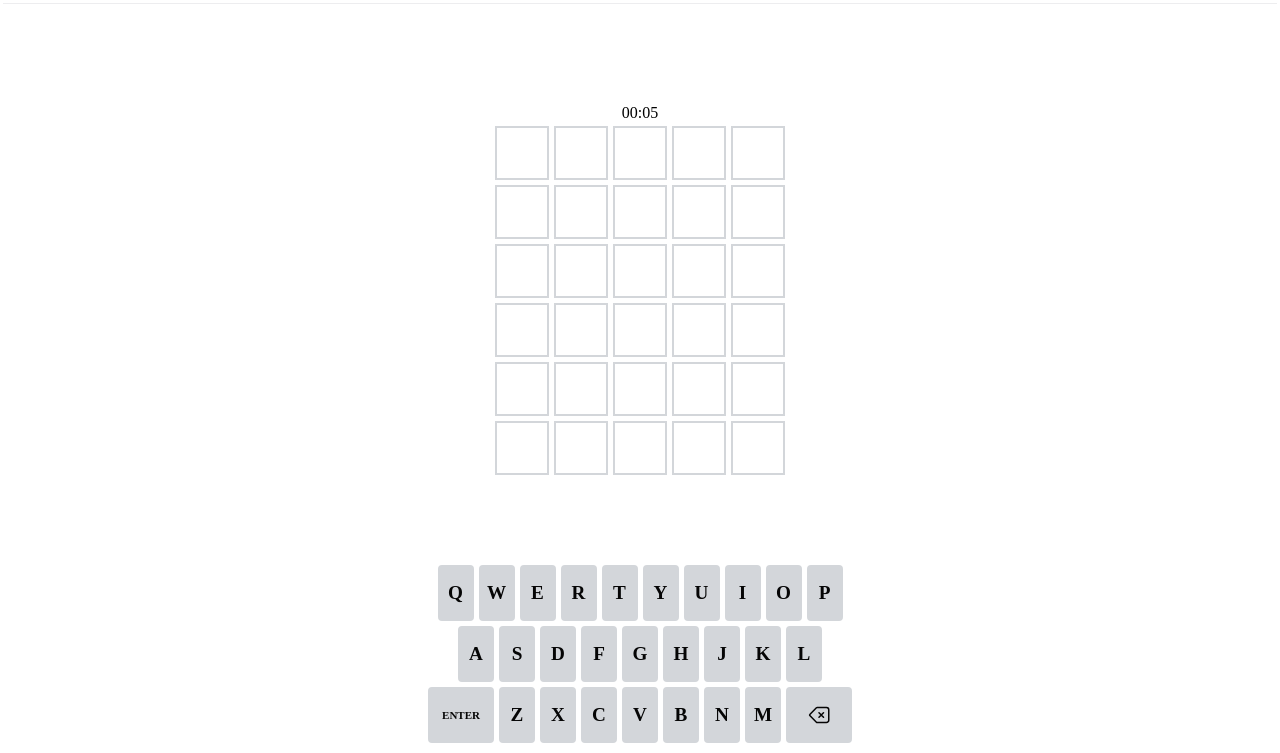
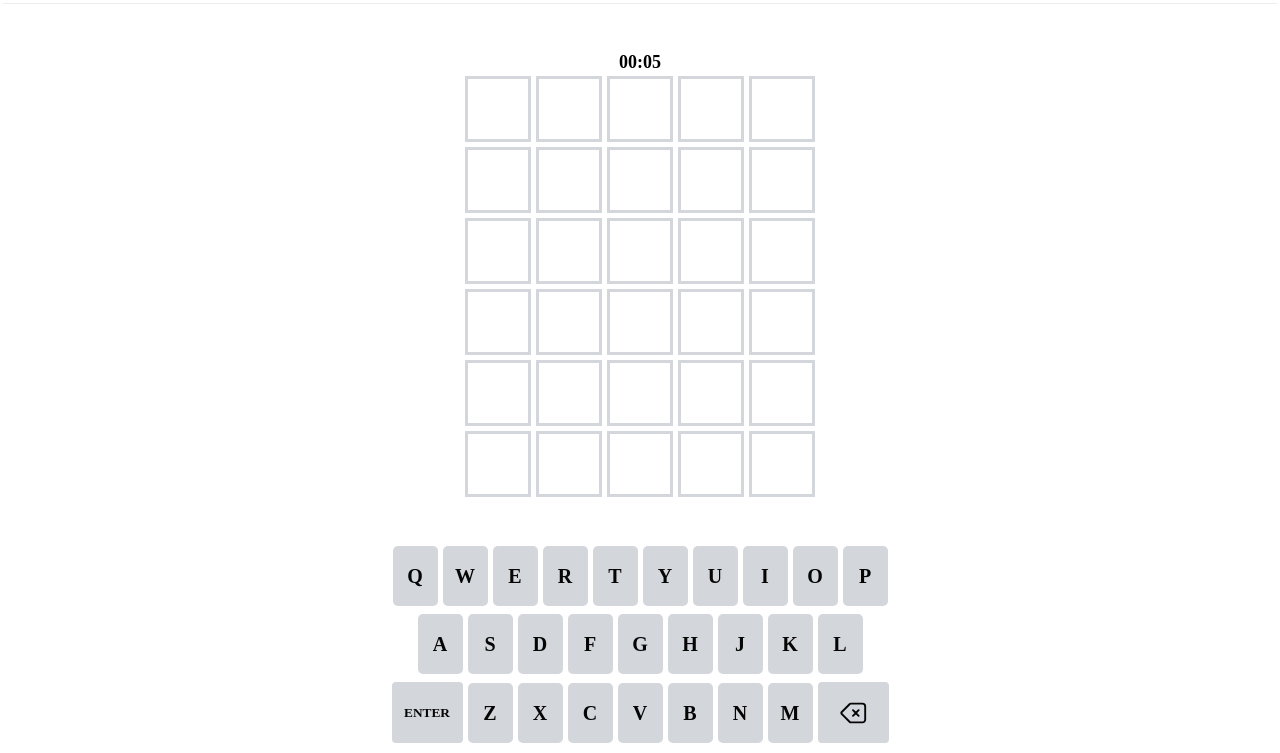
Before and after one commit to Yeji-Cho/wordle, a plain HTML site: page index.html in a window 1280 px wide. Shown: the part 47-800 px from the top of the page. Drawn offline with nearby package versions, Linux system fonts and the light colour scheme.

Commit message:
[wordle] a little bit of editing

```diff
--- a/css/footer.css
+++ b/css/footer.css
@@ -1,53 +1,51 @@
 footer {
-    margin-bottom: 10px;
+    padding-bottom: 10px;
     display: flex;
     flex-direction: column;
+    justify-content: center;
+    align-items: center;
+    gap: 8px;
+}
+
+.keyboard-row {
+    width: 100vw;
+    display: flex;
     justify-content: center;
     align-items: center;
     gap: 5px;
 }
 
-.keyboard-row {
+.keyboard-column {
+    width: 45px;
+    height: 60px;
     display: flex;
     justify-content: center;
     align-items: center;
-    gap: 5px;
+    background-color: #d3d6da;
+    border-radius: 5px;
+    color: #050505;
+    font-size: 20px;
     font-weight: bold;
-    font-size: larger;
-}
-
-.keyboard-row:hover {
     cursor: pointer;
-}
-
-.keyboard-column {
-    display: flex;
-    justify-content: center;
-    align-items: center;
-    width: 30px;
-    height: 50px;
-    border: 3px solid #d3d6da;
-    background-color: #d3d6da;
-    border-radius: 4px;
-    color: #050505;
 }
 
 .keyboard-column_wide {
     display: flex;
     justify-content: center;
     align-items: center;
-    width: 60px;
-    height: 50px;
+    width: 65px;
+    height: 55px;
     border: 3px solid #d3d6da;
     background-color: #d3d6da;
     border-radius: 4px;
     color: #050505;
-    font-size: 11px;
+    font-size: smaller;
+    font-weight: bold;
 }
 
 .backspace-icon {
+    width: 30px;
     display: flex;
     justify-content: center;
     align-items: center;
-    width: 40%;
 }
--- a/css/main.css
+++ b/css/main.css
@@ -1,10 +1,14 @@
 main {
     display: flex;
-    flex-direction: column;
     justify-content: center;
     align-items: center;
+    flex-direction: column;
     gap: 5px;
-    margin-top: 10px;
+}
+
+#timer {
+    font-size: large;
+    font-weight: bold;
 }
 
 .board-row {
@@ -15,10 +19,12 @@ main {
 }
 
 .board-column {
+    width: 60px;
+    height: 60px;
+    border: 3px solid #d3d6da;
     display: flex;
     justify-content: center;
     align-items: center;
-    border: 2px solid #d3d6da;
-    width: 50px;
-    height: 50px;
+    font-size: 30px;
+    font-weight: bold;
 }
--- a/js/index.js
+++ b/js/index.js
@@ -37,7 +37,7 @@ function appStart() {
       if (input_letter === answer_letter) {
         correct_no += 1;
         block.style.background = "#6AAA64";
-      } else if (정답.includes(input_letter)) block.style.background = "#C9B458";
+      } else if (answer.includes(input_letter)) block.style.background = "#C9B458";
       else block.style.background = "#787C7E";
       block.style.color = "white";
     }
```
